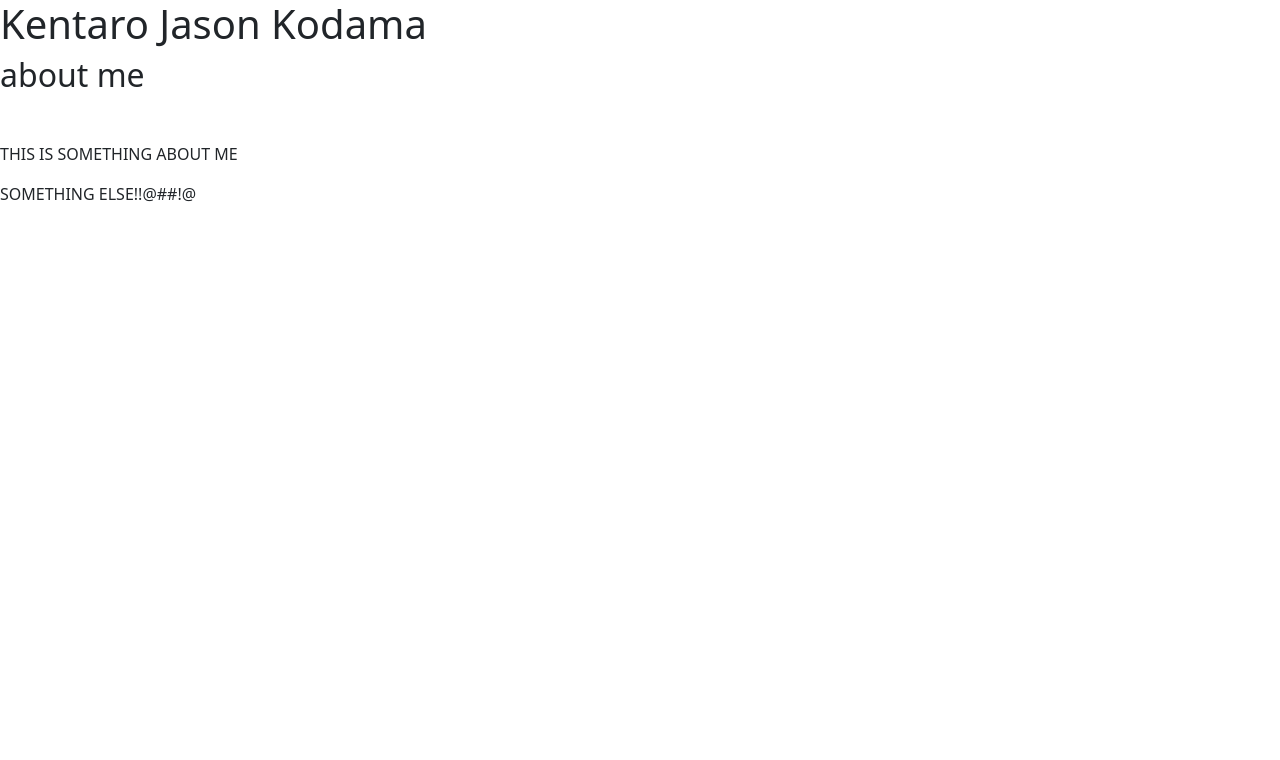
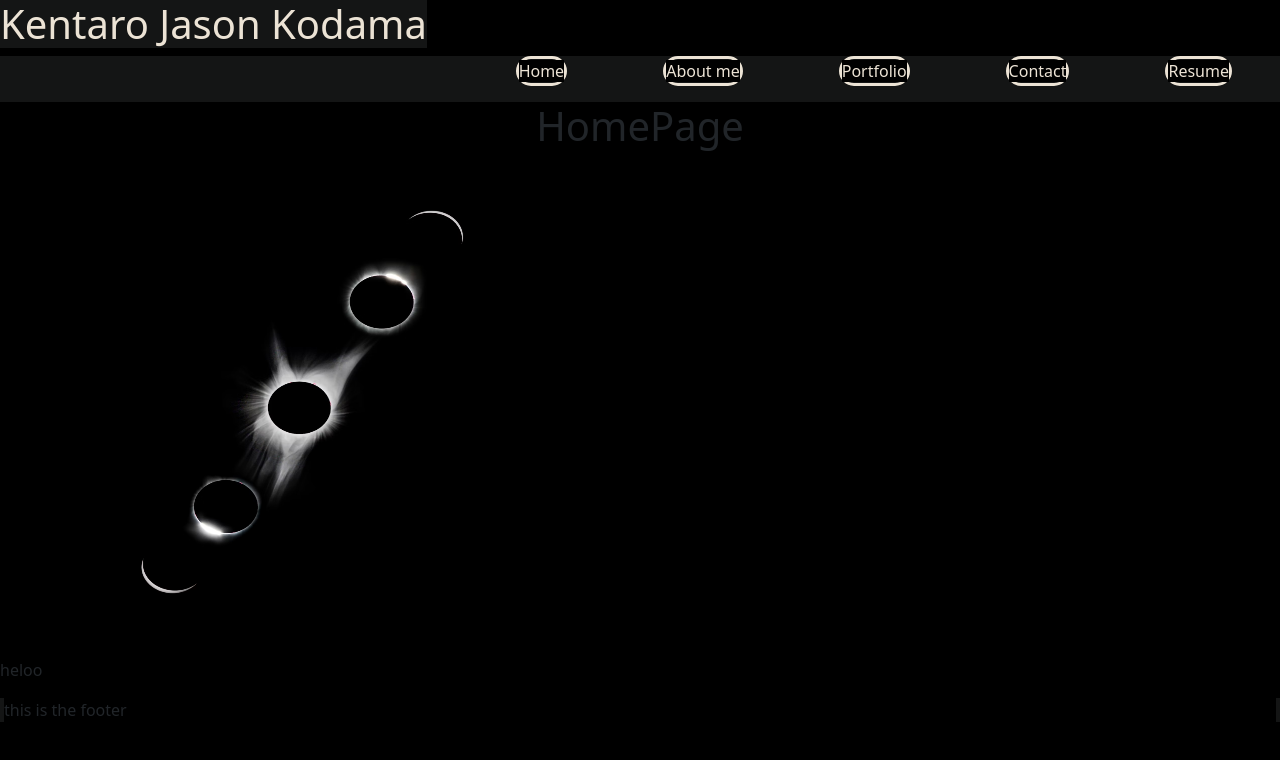
Before and after one commit to Jason-Kodama/Jasons-react-portfolio, a React (Create React App) app: page / in a window 1280 px wide. Shown: the top 760 px of the page. Built offline with nearby package versions, Linux system fonts and the light colour scheme.

Commit message:
started styling

```diff
--- a/src/App.css
+++ b/src/App.css
@@ -1,3 +1,4 @@
-.App {
-  text-align: center;
+/* .App {
+  text-align: left;
 }
+ */
--- a/src/App.js
+++ b/src/App.js
@@ -4,9 +4,13 @@ import Nav from './components/Nav';
 import Page from './components/Page';
 import Footer from './components/Footer'
 
+
 function App() {
   const [pages] = useState([
     {
+      name:'home'
+    }
+    ,{
       name: 'about me'
     },
     {
@@ -26,11 +30,11 @@ function App() {
     <div className="App">
       <Header>
         <Nav
-          pages={pages}
-          setCurrentPage={setCurrentPage}
-          currentPage={currentPage}
-          ></Nav>
-      </Header>
+            pages={pages}
+            setCurrentPage={setCurrentPage}
+            currentPage={currentPage}
+        ></Nav>
+        </Header>
       <main>
         <Page currentPage={currentPage}></Page>
       </main>
--- a/src/components/About/index.js
+++ b/src/components/About/index.js
@@ -3,9 +3,12 @@ import React from 'react';
 function About() {
     return (
         <section className='my-5'>
-            <div className='my-2'>
-                <p>THIS IS SOMETHING ABOUT ME</p>
-                <p>SOMETHING ELSE!!@##!@</p>
+            <div className='about-me'>
+                <p>I am a junior developer that is passionate about learning to code.  Currently, the only experience I have is the bootcamp.
+                    I graduated from the University of California Riverside in 2018 with Bachelors in economics. In 2010, I moved to Tokyo, Japan to learn the authenic culinary arts of Japanese cuisine. In 2012, I graduated from a Japanese culinary school majoring in traditional Japanese cuisine. Since, then I have worked in kitchens in Los Angeles, Turkey, and Denver as a sushi chef and worked my way up to a Sous Chef.
+                </p>
+
+                <p>I have always been into computers growing up and decided to change careers into coding.  Something about being able to develop a website and understanding the functionalities of servers and applications have always been an interest of mine.  I would love to progress as a developer and see how far I will be able to take my skills</p>
             </div>
         </section>
     )
--- a/src/components/Footer/index.js
+++ b/src/components/Footer/index.js
@@ -19,6 +19,7 @@ function Footer() {
                 <a href={icon.link} key={icon.name} target="_blank" rel="noopener noreferrer"><i className={icon.name}></i></a>
             )
             )}
+            <p>this is the footer</p>
         </footer>
     );
 }
--- a/src/components/Header/index.js
+++ b/src/components/Header/index.js
@@ -4,6 +4,7 @@ function Header(props) {
     return (
         <header className='heading'>
             <h1>Kentaro Jason Kodama</h1>
+            {props.children}
         </header>
     )
 }
--- /dev/null
+++ b/src/components/Home/index.js
@@ -0,0 +1,14 @@
+import React from 'react';
+import homeImage from '../../assets/images/eclipse.avif'
+
+function Home() {
+    return (
+        <div className='home'>
+            <h1>HomePage</h1>
+            <img src={homeImage} alt='eclipse'></img>
+            <p>heloo</p>
+        </div>
+    )
+}
+
+export default Home;
--- a/src/components/Nav/index.js
+++ b/src/components/Nav/index.js
@@ -13,7 +13,7 @@ function Nav(props) {
     }, [currentPage]);
 
     return (
-        <nav>
+        <nav className='nav'>
             <ul className='flex-row'>
                 {pages.map((Page) => (
                     <li
--- a/src/components/Page/index.js
+++ b/src/components/Page/index.js
@@ -4,6 +4,7 @@ import About from '../About';
 import Portfolio from '../Portfolio';
 import Contact from '../Contact';
 import Resume from '../Resume';
+import Home from '../Home'
 
 function Page({ currentPage }) {
     const renderPage = () => {
@@ -17,13 +18,13 @@ function Page({ currentPage }) {
             case 'resume':
                 return <Resume />;
             default:
-                return <About />;
+                return <Home />;
         }
     };
 
     return (
         <section>
-            <h2>{currentPage.name}</h2>
+            {/* <h2>{currentPage.name}</h2> */}
             <PageContent>{renderPage()}</PageContent>
         </section>
     );
--- a/src/index.css
+++ b/src/index.css
@@ -1,3 +1,9 @@
+* {
+  background-color: black;
+}
+
+
+
 body {
   margin: 0;
   font-family: -apple-system, BlinkMacSystemFont, 'Segoe UI', 'Roboto', 'Oxygen',
@@ -11,3 +17,59 @@ code {
   font-family: source-code-pro, Menlo, Monaco, Consolas, 'Courier New',
     monospace;
 }
+.heading h1 {
+  display:inline-block;
+  background-color: #141515;
+  color:#ECE3D5;
+}
+nav {
+  display: inline-block;
+  background-color: #141515;
+  padding: 0;
+  margin:0;
+  justify-content: flex-end;
+
+}
+
+nav ul {
+  background-color: #141515;
+  list-style-type: none;
+  display: flex;
+  color: #ECE3D5;
+  justify-content: space-between;
+
+}
+nav li {
+  background-color: #141515;
+  border: solid;
+  border-radius: 20px;
+  border-width: 50%;
+}
+
+.about-me {
+  text-align: center;
+  font-size: 20px;
+  color:#ECE3D5;
+}
+
+.home {
+display: inline-flexbox;
+}
+.home h1{
+  text-align: center;
+}
+
+.home img {
+  display: inline-block;
+  padding-left: 100px;
+  height: 500px;
+  width: 500px;
+
+}
+main {
+  background-color: #141515;
+}
+
+footer {
+  background-color: #141515;
+}
--- a/src/index.js
+++ b/src/index.js
@@ -3,6 +3,7 @@ import ReactDOM from 'react-dom/client';
 import './index.css';
 import App from './App';
 import reportWebVitals from './reportWebVitals';
+import './App.css';
 import 'bootstrap/dist/css/bootstrap.min.css';
 
 const root = ReactDOM.createRoot(document.getElementById('root'));
```
Also changed, not shown: src/assets/images/eclipse.avif (added).
